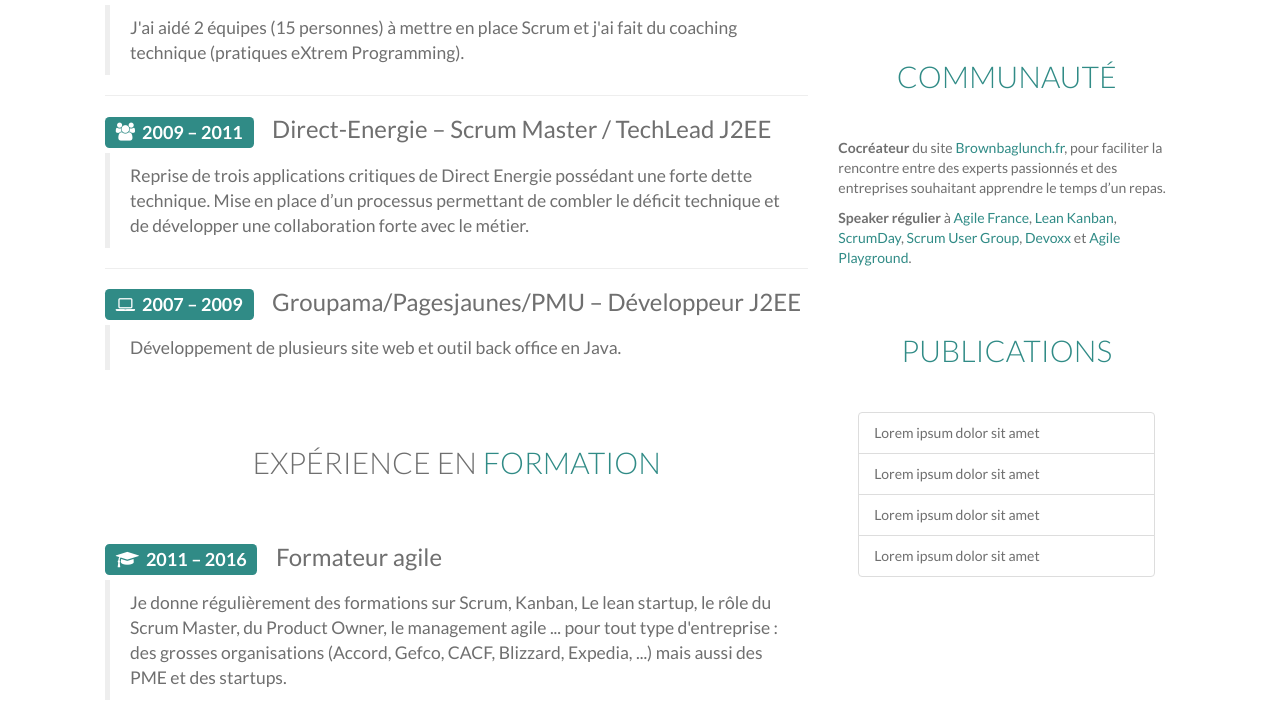
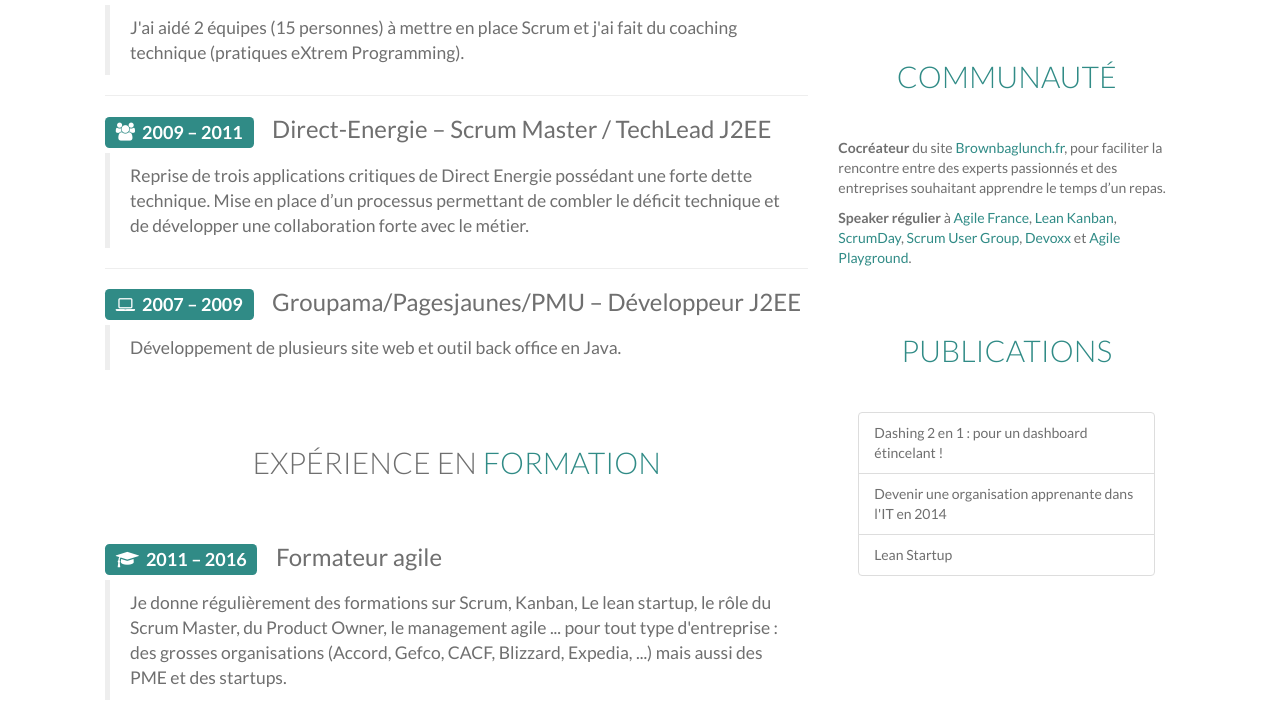
Before and after one commit to yannickameur/agiletribu, a plain HTML site: page formation/nathaniel.html in a window 1280 px wide. Shown: the part 1042-1762 px from the top of the page. Drawn offline with Linux system fonts and the light colour scheme.

Commit message:
profil nathaniel ok

```diff
--- a/formation/nathaniel.html
+++ b/formation/nathaniel.html
@@ -113,6 +113,8 @@
                 			<a href="https://www.linkedin.com/in/nrichand"><i class="fa fa-2x fa-linkedin"></i></a>
                 			&nbsp;
                 			<a href="https://twitter.com/nrichand/"><i class="fa fa-2x fa-twitter"></i></a>
+							&nbsp;
+                			<a href="http://fr.slideshare.net/nrichand"><i class="fa fa-2x fa-slideshare"></i></a>
                 		</div>
                 	</div>
                 </div>
@@ -128,16 +130,16 @@
 
     		<div class="row collapse" id="collapseProchainesFormations">
     			<div class="col-sm-4">
-    				<h4><span class="label label-default">26 Janv.</span> &nbsp;&nbsp; <a href="#">Lorem ipsum dolor sit amet</a></h4>
-    				<p>Lorem ipsum dolor sit amet, consectetur adipiscing elit. Donec lacinia justo sit amet ante viverra, id placerat ipsum venenatis.</p>
+    				<h4><span class="label label-default"><i class="fa fa-graduation-cap"></i></span> &nbsp;&nbsp; <a href="#">Formation ScrumMaster</a></h4>
+    				<p>A venir</p>
     			</div>
     			<div class="col-sm-4">
-    				<h4><span class="label label-default">26 Janv.</span> &nbsp;&nbsp; <a href="#">Lorem ipsum dolor sit amet</a></h4>
-    				<p>Lorem ipsum dolor sit amet, consectetur adipiscing elit. Donec lacinia justo sit amet ante viverra, id placerat ipsum venenatis.</p>
+    				<h4><span class="label label-default"><i class="fa fa-graduation-cap"></i></span> &nbsp;&nbsp; <a href="#">Formation Product Owner</a></h4>
+    				<p>A venir</p>
     			</div>
     			<div class="col-sm-4">
-    				<h4><span class="label label-default">26 Janv.</span> &nbsp;&nbsp; <a href="#">Lorem ipsum dolor sit amet</a></h4>
-    				<p>Lorem ipsum dolor sit amet, consectetur adipiscing elit. Donec lacinia justo sit amet ante viverra, id placerat ipsum venenatis.</p>
+    				<h4><span class="label label-default"><i class="fa fa-graduation-cap"></i></span> &nbsp;&nbsp; <a href="#">Agile Team Bootstrap</a></h4>
+    				<p>A venir</p>
     			</div>
     		</div>
     	</div>
@@ -232,10 +234,9 @@
 		    			</div>
 
 		    			<ul class="list-group list-group-formateur">
-		    				<li class="list-group-item">Lorem ipsum dolor sit amet</li>
-		    				<li class="list-group-item">Lorem ipsum dolor sit amet</li>
-		    				<li class="list-group-item">Lorem ipsum dolor sit amet</li>
-		    				<li class="list-group-item">Lorem ipsum dolor sit amet</li>
+		    				<li class="list-group-item"><a href="http://blog.agiletribu.com/tag/dashing/">Dashing 2 en 1 : pour un dashboard étincelant !</a></li>
+		    				<li class="list-group-item"><a href="http://fr.slideshare.net/nrichand/devenir-une-organisation-apprenante-dans-lit-en-2014">Devenir une organisation apprenante dans l'IT en 2014</a></li>
+		    				<li class="list-group-item"><a href="Lean Startup">Lean Startup</a></li>
 		    			</ul>
 		    		</div>
 	    		</div>
```
